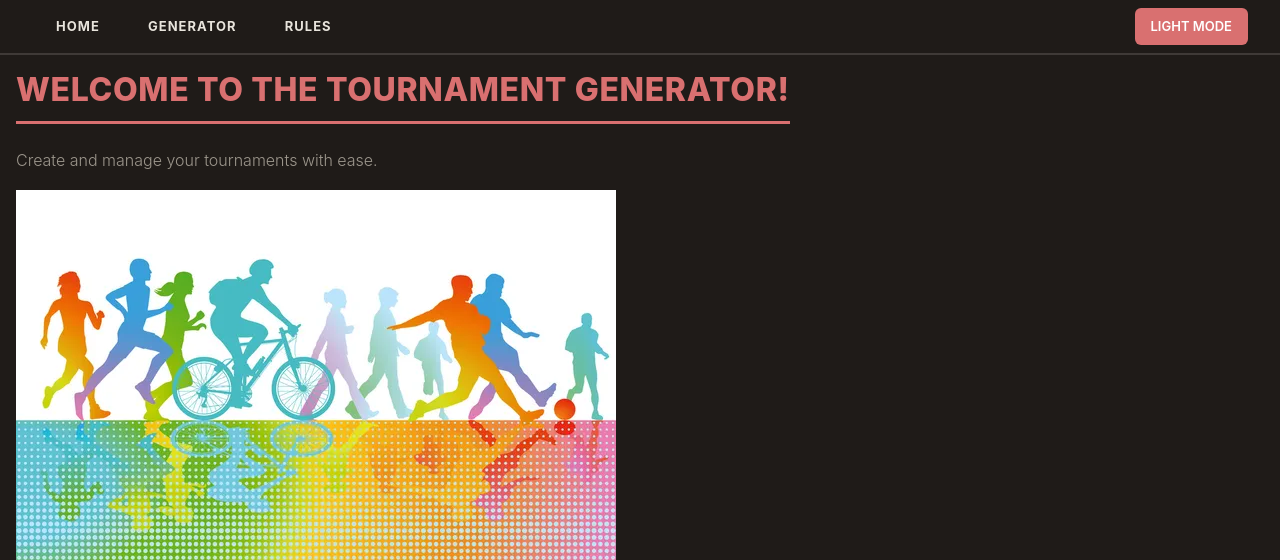
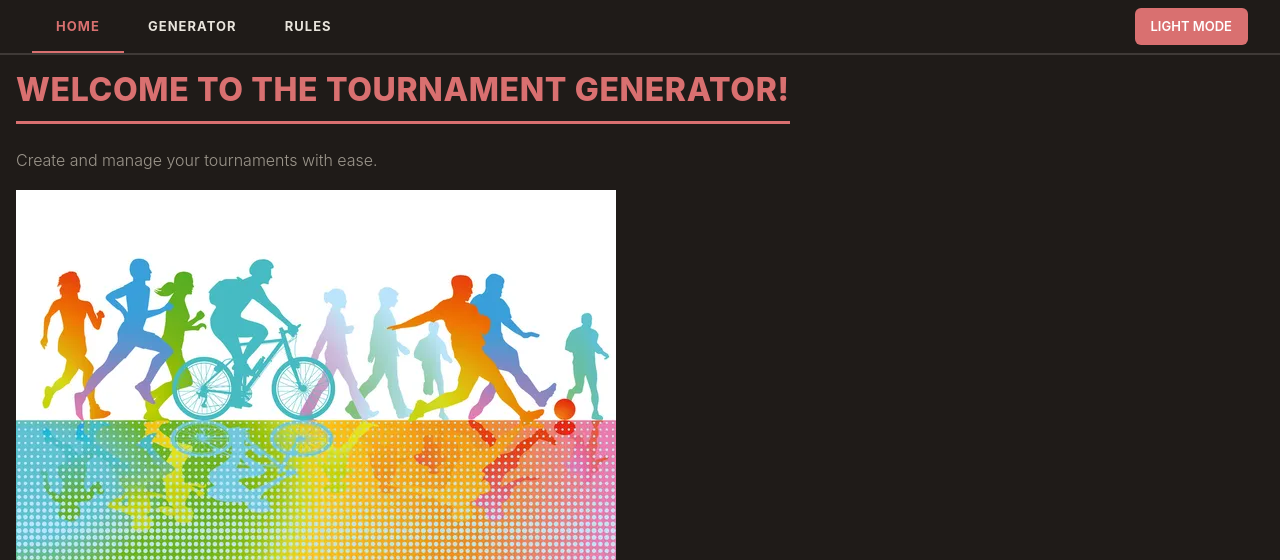
Before and after one commit to CarlySo132/L3-Computer-Science-Project, a Flask app: page / in a window 1280 px wide. Shown: the top 560 px of the page. Run offline with Flask 3, Linux system fonts and the light colour scheme.

Commit message:
Fixed Nav-Bar
made it so that you can see what page you are on with an underline

```diff
--- a/static/style.css
+++ b/static/style.css
@@ -95,12 +95,7 @@ nav ul li a {
   padding: 1rem 1.5rem;
   text-decoration: none;
   position: relative;
-  transition: color 0.3s ease;
-}
-
-/* NAVBAR WHEN BEING HOVERED ON */
-nav ul li a:hover {
-  color: var(--accent);
+  transition: color 0.5s ease;
 }
 
 nav ul li a::after {
@@ -112,11 +107,20 @@ nav ul li a::after {
   height: 2px;
   background-color: var(--accent);
   transform: scaleX(0);
-  transition: transform 0.3s ease;
+  transition: transform 0.5s ease;
 }
 
-nav ul li a:hover::after {
+nav ul li a:hover::after,
+nav ul li a.active::after {
   transform: scaleX(1);
+}
+/* NAVBAR WHEN BEING HOVERED ON */
+nav ul li a:hover {
+  color: var(--accent);
+}
+
+nav ul li a.active{
+  color: var(--accent);
 }
 
 #theme-toggle {
--- a/templates/base.html
+++ b/templates/base.html
@@ -11,9 +11,9 @@
 <body>
     <nav>
         <ul class="nav-links">
-            <li><a href="{{ url_for( 'index' )}}">Home</a></li>
-            <li><a href="{{ url_for('bracket')}}">Generator</a></li>
-            <li><a href="{{ url_for('rules')}}">Rules</a></li>
+            <li><a href="{{ url_for( 'index' )}}"{% if request.endpoint == 'index' %} class="active"{% endif %}>Home</a></li>
+            <li><a href="{{ url_for('bracket')}}"{% if request.endpoint == 'bracket' %} class="active"{% endif %}>Generator</a></li>
+            <li><a href="{{ url_for('rules')}}"{% if request.endpoint == 'rules' %} class="active"{% endif %}>Rules</a></li>
         </ul>
         <button id="theme-toggle">Light Mode</button>
     </nav>
```
